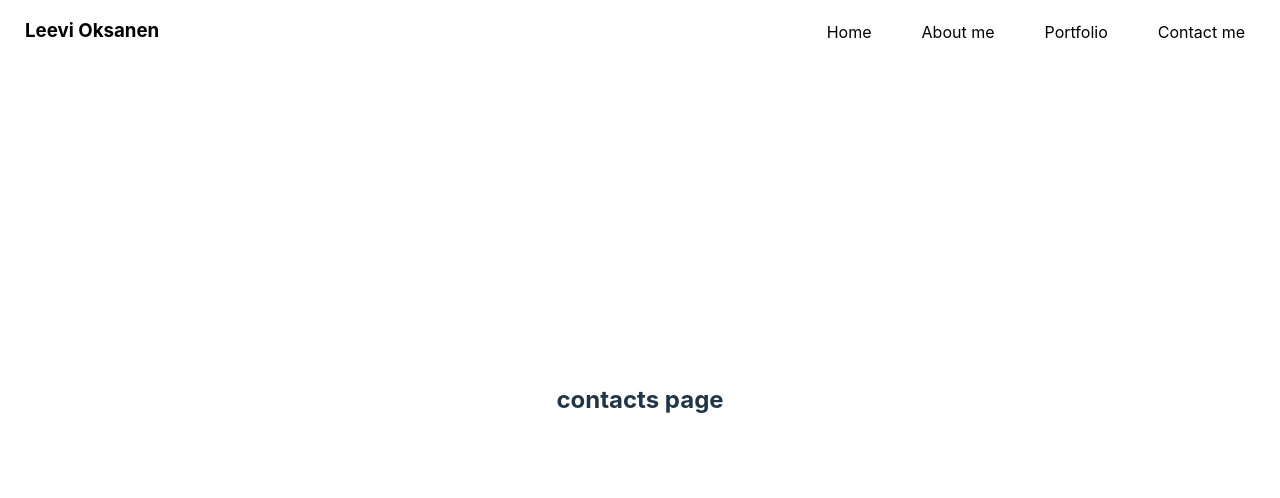
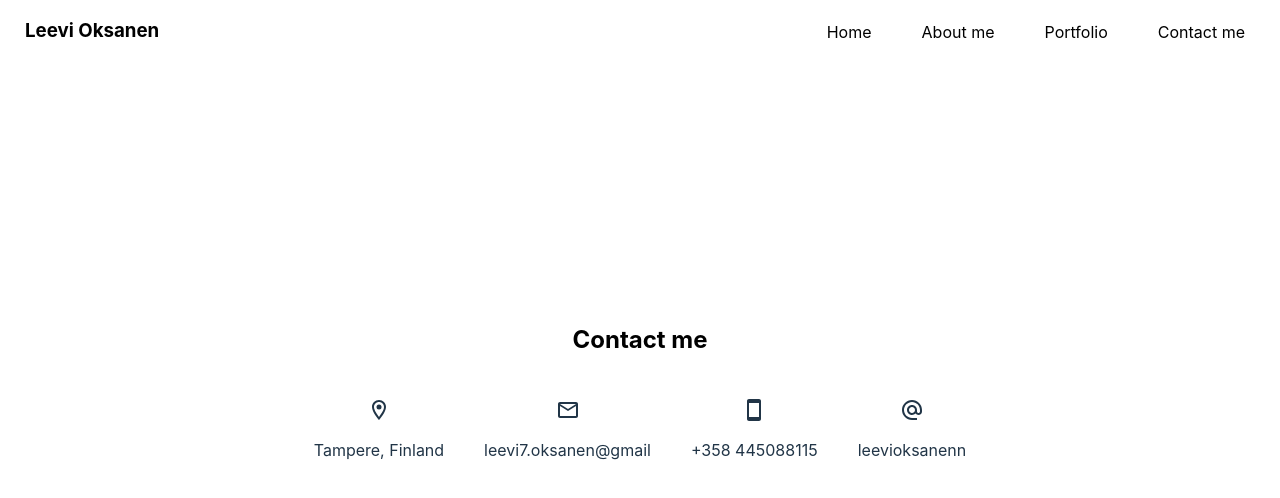
Before and after one commit to juliavarjamo/portfolio-website, a React (Vite) app: page / in a window 1280 px wide. Both pictures are taken after a click on the button "Contact me". Shown: the top 498 px of the page. Built offline with nearby package versions, Linux system fonts and the light colour scheme.

Commit message:
Added contacts

```diff
--- a/src/App.jsx
+++ b/src/App.jsx
@@ -1,7 +1,6 @@
 import './App.css'
 import React from 'react';
 import NavigationBar from './components/Navigation.jsx';
-import HomePage from './components/HomePage.jsx';
 
 function App() {
   return (
--- /dev/null
+++ b/src/components/Contacts.css
@@ -0,0 +1,37 @@
+.header {
+    color: black;
+    text-align: center;
+}
+
+.contacts {
+    display: flex;
+    flex-direction: row;
+}
+
+.location {
+    display: flex;
+    flex-direction: column;
+    align-items: center;
+    padding: 20px;
+}
+
+.email {
+    display: flex;
+    flex-direction: column;
+    align-items: center;
+    padding: 20px;
+}
+
+.phone {
+    display: flex;
+    flex-direction: column;
+    align-items: center;
+    padding: 20px;
+}
+
+.social {
+    display: flex;
+    flex-direction: column;
+    align-items: center;
+    padding: 20px;
+}
--- a/src/components/ContactsPage.jsx
+++ b/src/components/ContactsPage.jsx
@@ -1,10 +1,34 @@
 import React from 'react';
-import '../Navigation.css';
+import LocationOnOutlinedIcon from '@mui/icons-material/LocationOnOutlined';
+import EmailOutlinedIcon from '@mui/icons-material/EmailOutlined';
+import SmartphoneOutlinedIcon from '@mui/icons-material/SmartphoneOutlined';
+import AlternateEmailOutlinedIcon from '@mui/icons-material/AlternateEmailOutlined';
+import './Contacts.css';
 
 function ContactsPage() {
     return (
         <div>
-            <h2>contacts page </h2>
+            <div className='header'>
+                <h2>Contact me</h2>
+            </div>
+            <div className='contacts'>
+                <div className='location'>
+                    <LocationOnOutlinedIcon/>
+                    <p>Tampere, Finland</p>
+                </div>
+                <div className='email'>
+                    <EmailOutlinedIcon />
+                    <p>leevi7.oksanen@gmail</p>
+                </div>
+                <div className='phone'>
+                    <SmartphoneOutlinedIcon />
+                    <p>+358 445088115</p>
+                </div>
+                <div className='social'>
+                    <AlternateEmailOutlinedIcon />
+                    <p>leevioksanenn</p>
+                </div>
+            </div>
         </div>
     );
 };
```
